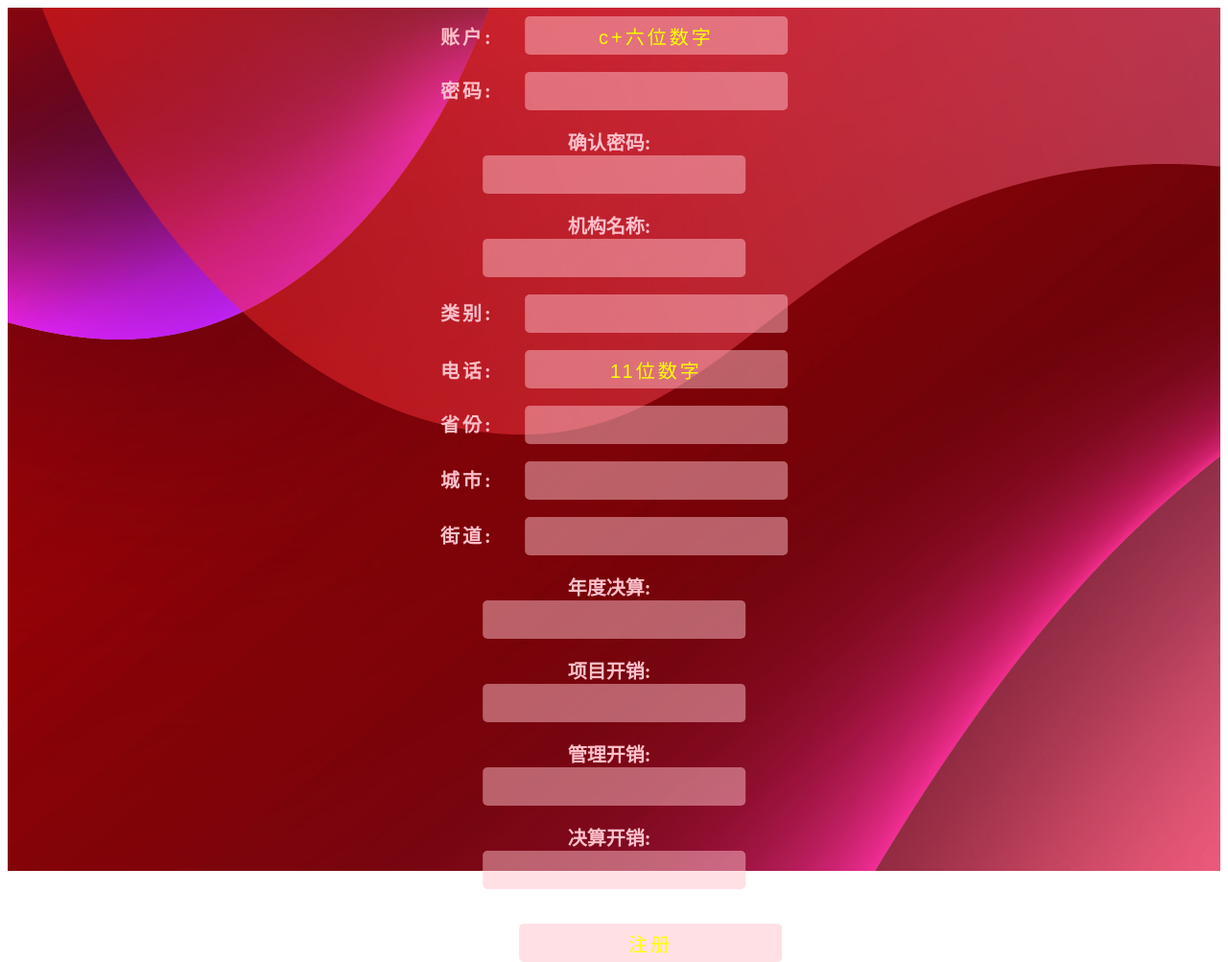
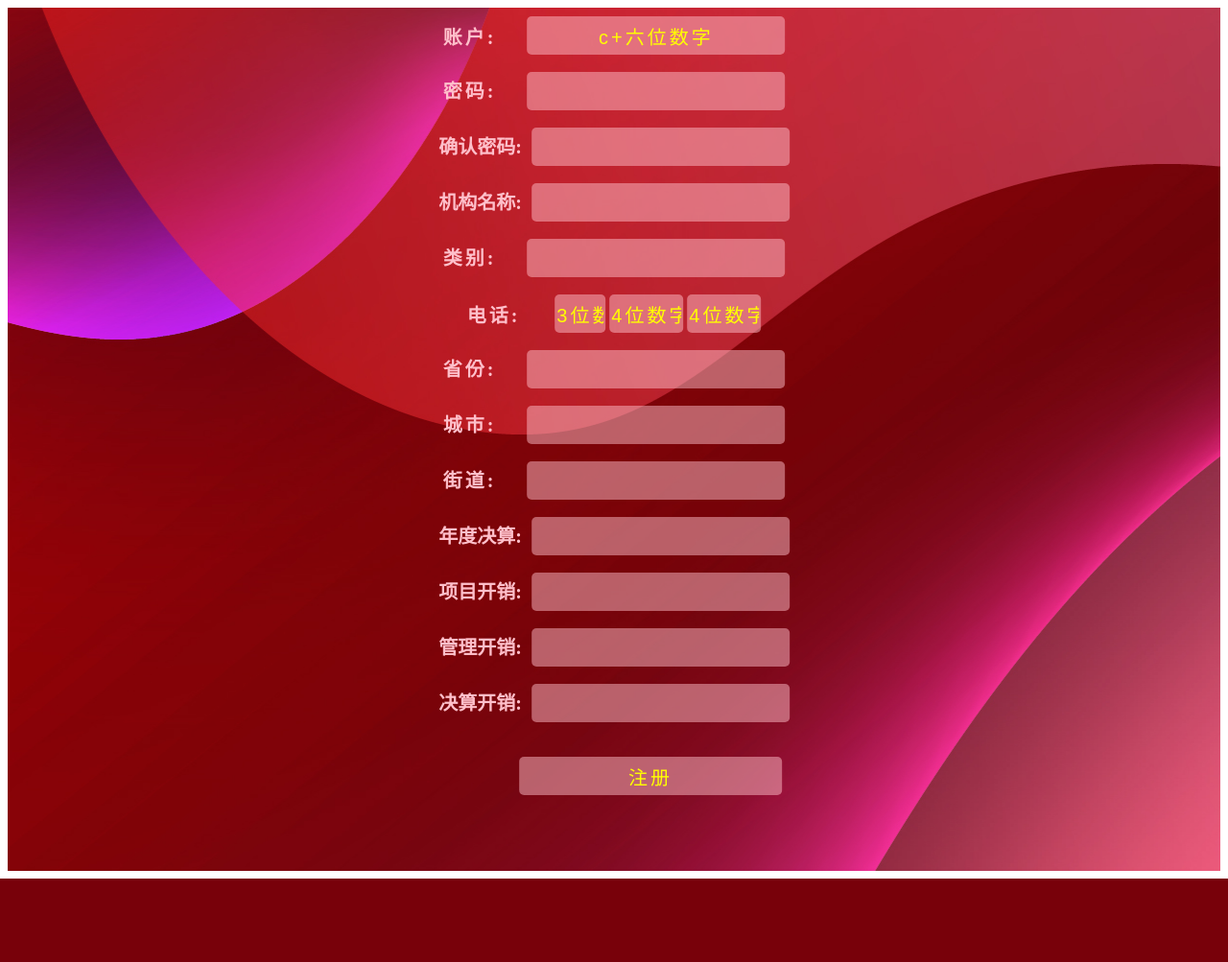
Before and after one commit to mumua666/CharitySystem, a Flask app: page /signUpCharity.html in a window 1280 px wide. Shown: the whole page at 96% size. After the commit the page ends 916 px from the top, so only its background shows below. Run offline with Flask 2, Linux system fonts and the light colour scheme.

Commit message:
合并冲突

```diff
--- a/settings.py
+++ b/settings.py
@@ -1,4 +1,4 @@
-SQLALCHEMY_DATABASE_URI = 'postgresql://postgres:Linux_Mumu@localhost/charity'
+SQLALCHEMY_DATABASE_URI = 'postgresql://postgres:123456@localhost/charity'
 SQLALCHEMY_TRACK_MODIFICATIONS = False
 SQLALCHEMY_ECHO = True
-SECRET_KEY = 'Linux_Mumu'
+SECRET_KEY = '123456'
--- a/templates/signUpCharity.html
+++ b/templates/signUpCharity.html
@@ -34,7 +34,7 @@
 
         #signUp input {
             height: 40px;
-            width: 75%;
+            /* width: 75%; */
             margin: 0 auto;
             font-size: 20px;
             letter-spacing: 3px;
@@ -82,8 +82,11 @@
                 <span class="special">确认密码: &nbsp</span><input type="password" name="password2"><br> <br>
                 <span class="special">机构名称: &nbsp</span><input type="text" name="name"><br><br>
                 <span class="prompt">类别:</span> &nbsp &nbsp &nbsp &nbsp<input type="text" name="category"><br><br>
-                <span class="prompt">电话:</span> &nbsp &nbsp &nbsp &nbsp<input type="text" name="telphone"
-                    value="11位数字"><br><br>
+                <span class="prompt">电话:</span> &nbsp &nbsp &nbsp &nbsp
+                <input type="text" name="telphone1" value="3位数字" size="2">
+                <input type="text" name="telphone2" value="4位数字" size="4">
+                <input type="text" name="telphone3" value="4位数字" size="4">
+                <br><br>
                 <span class="prompt">省份:</span> &nbsp &nbsp &nbsp &nbsp<input type="text" name="state"><br><br>
                 <span class="prompt">城市:</span> &nbsp &nbsp &nbsp &nbsp<input type="text" name="city"><br><br>
                 <span class="prompt">街道:</span> &nbsp &nbsp &nbsp &nbsp<input type="text" name="street"><br><br>
@@ -93,7 +96,7 @@
                 <span class="special">决算开销: &nbsp</span><input type="text" name="fundraising"><br><br>
                 <br>
                 &nbsp &nbsp &nbsp &nbsp&nbsp &nbsp &nbsp &nbsp &nbsp &nbsp
-                <input type="submit" value="注册"><br>
+                <input type="submit" value="注册" style="width:75%"><br>
                 {% for message in get_flashed_messages() %}
                 &nbsp &nbsp &nbsp &nbsp&nbsp &nbsp &nbsp &nbsp &nbsp &nbsp &nbsp
                 &nbsp &nbsp &nbsp
```
